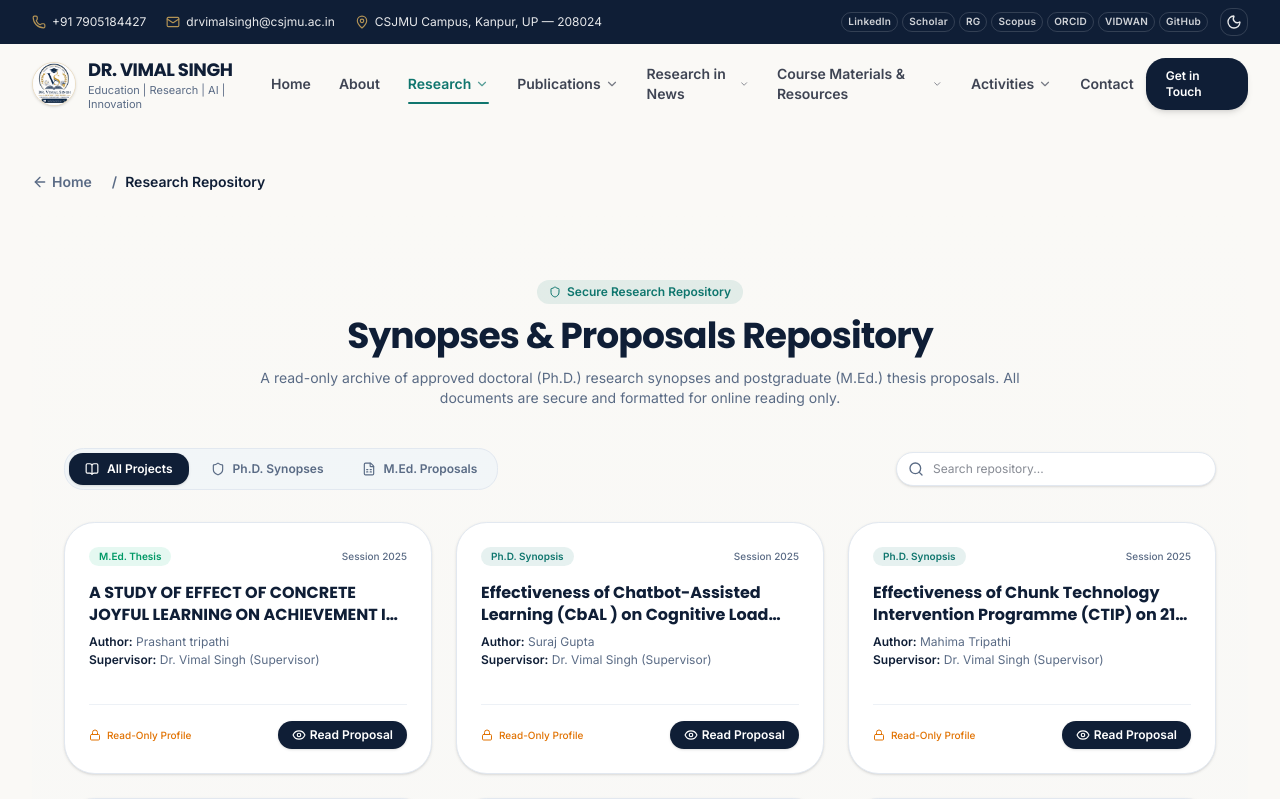
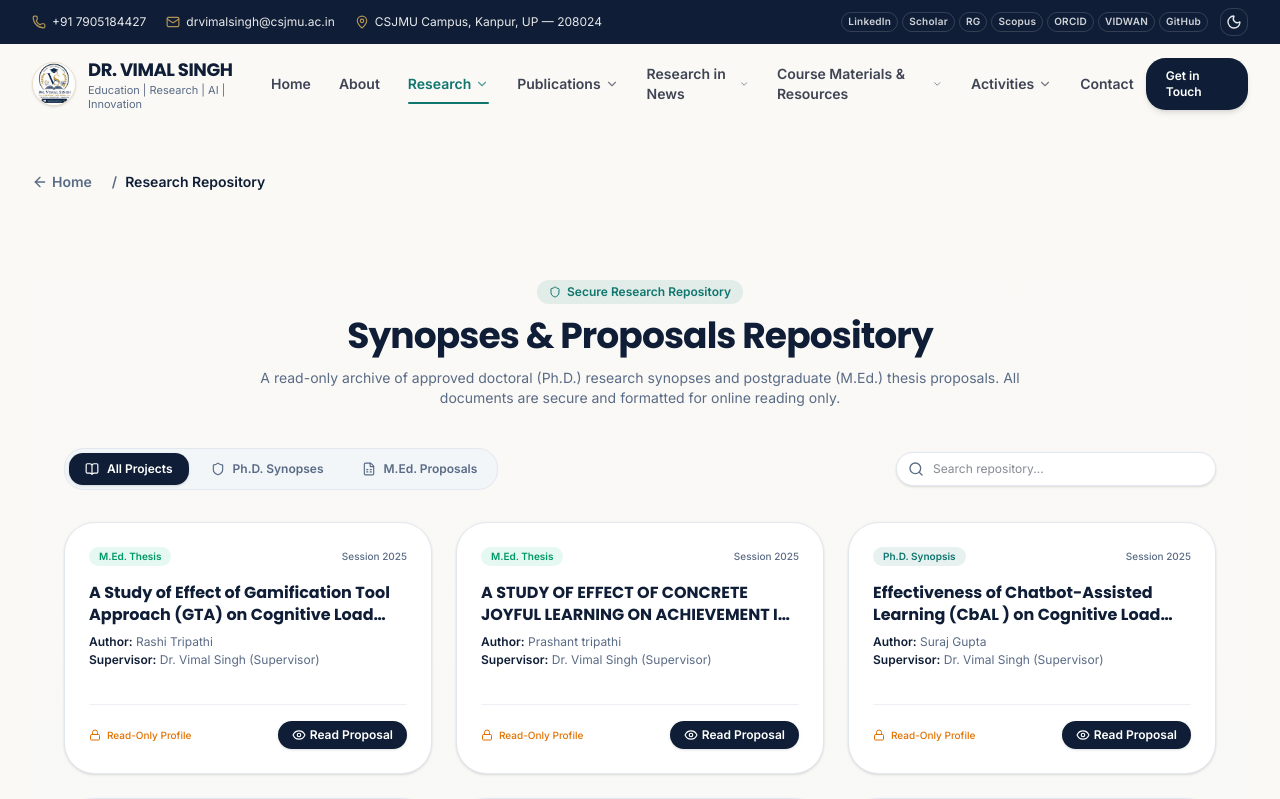
Before and after one commit to vimalclaude25/Dr.VimalSingh-s-portfolio, a Next.js app: page /research-repository in a window 1280 px wide. Shown: the top 799 px of the page. Built offline with nearby package versions, Linux system fonts and the light colour scheme.

Commit message:
feat(repository): upload new research proposal for Rashi Tripathi

```diff
--- a/components/research-repository-section.tsx
+++ b/components/research-repository-section.tsx
@@ -35,6 +35,28 @@ interface ProposalDoc {
 }
 
 const repositoryData: ProposalDoc[] = [
+  {
+    id: 1784373850427,
+    title: "A Study of Effect of Gamification Tool Approach (GTA) on Cognitive Load (CL) of Senior Secondary Students of Government and Private Schools of Kanpur City",
+    author: "Rashi Tripathi",
+    supervisor: "Dr. Vimal Singh (Supervisor)",
+    type: "med",
+    status: "Proposal Approved",
+    year: 2025,
+    institution: "Department of Education, School of Teacher Education, CSJMU Kanpur",
+    abstract: "",
+    pdfPath: "https://drive.google.com/file/d/1ijczLCJVGr4pTJ1th1yiS63j4K3Vf5YK/preview",
+    pages: [
+      {
+        title: "Synopsis Details",
+        content: [
+          "Author: Rashi Tripathi | Supervisor: Dr. Vimal Singh (Supervisor)",
+          ""
+        ]
+      }
+    ]
+  },
+
   {
     id: 1784373802625,
     title: "A STUDY OF EFFECT OF CONCRETE JOYFUL LEARNING ON ACHIEVEMENT IN MATHEMATICS OF MIDDLE STAGE STUDENTS OF PUBLIC SCHOOLS OF KANPUR CITY",
```
